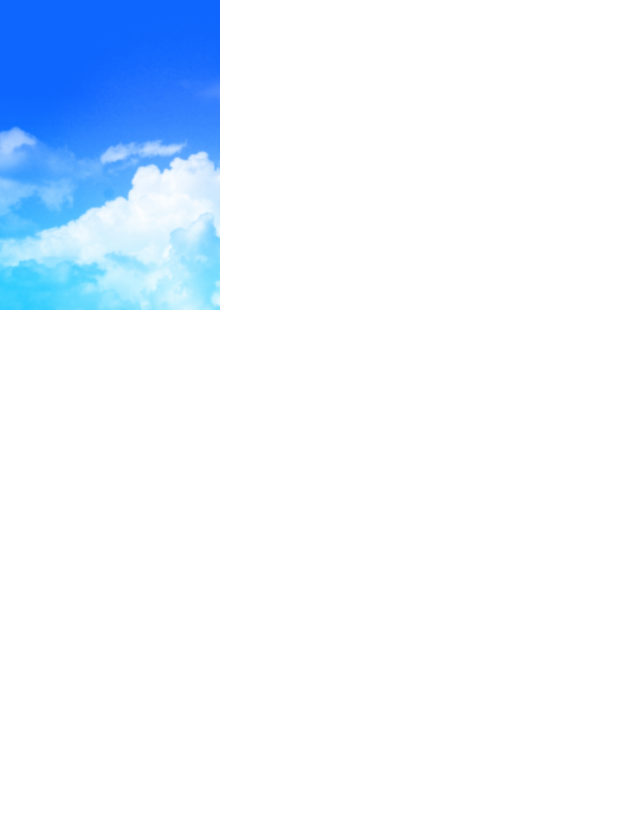
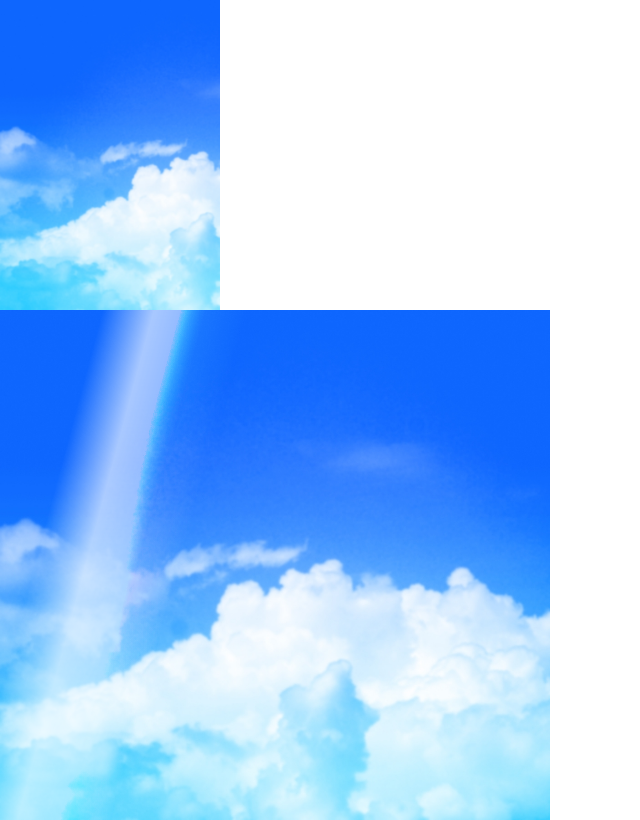
Before and after one commit to LeegwangYeol/cardpage, a React (Create React App) app: page / in a window 1280 px wide. Shown: the whole page, without its empty margins (0-640 px from the left). Built offline with nearby package versions, Linux system fonts and the light colour scheme.

Commit message:
카드 반짝임 효과 테스트

```diff
--- a/public/index.html
+++ b/public/index.html
@@ -17,5 +17,53 @@
   </head>
   <body>
     <div id="root"></div>
+    <div class="testcard">
+      <div class="overlay"></div>
+      <div class="card"></div>
+    </div>
   </body>
 </html>
+<style>
+  .testcard{
+    width: 550px;
+    height: 510px;
+  }
+  .card{
+    width: 100%;
+    height: 100%;
+
+    background-image: url('testview.jpg');
+    background-size: cover;
+
+  }
+  .overlay{
+    position : absolute;
+    width: 550px;
+    height: 510px;
+    background : linear-gradient(105deg,
+    transparent 40%,
+    rgba(255,219,112,0.8) 45%,
+    rgba(132, 50, 255 ,0.6) 50%,
+    transparent 54% );
+    filter: brightness(1.2) opacity(0.8);
+    mix-blend-mode: color-dodge;
+    background-size: 150% 150%;
+    background-position:  100%;
+  }
+</style>
+
+<script>
+var continer = document.querySelector('.testcard');
+var overlay = document.querySelector('.overlay');
+
+continer.addEventListener('mousemove', function(pos){
+  var x = pos.offsetX;
+  var y = pos.offsetY;
+  //console.log(x,y);
+  var rotatY = -1/20 * x + 20;
+  var rotatX = -1/20 * y + 20;
+  overlay.style = `background-position : ${x/10 + y/10}%`;
+  continer.style = `transform : perspective(300px) rotateY(${rotatY}deg) rotateX(${rotatX}deg)`;
+
+})
+</script>
--- a/src/App.css
+++ b/src/App.css
@@ -1,12 +1,3 @@
-.App {
-  text-align: center;
-}
-
-.App-logo {
-  height: 40vmin;
-  pointer-events: none;
-}
-
 .container{
 width: 220px;
 height: 310px;
@@ -19,33 +10,3 @@ height: 310px;
     background-image: url('testview.jpg');
     background-size: cover;
       }
-
-@media (prefers-reduced-motion: no-preference) {
-  .App-logo {
-    animation: App-logo-spin infinite 20s linear;
-  }
-}
-
-.App-header {
-  background-color: #282c34;
-  min-height: 100vh;
-  display: flex;
-  flex-direction: column;
-  align-items: center;
-  justify-content: center;
-  font-size: calc(10px + 2vmin);
-  color: white;
-}
-
-.App-link {
-  color: #61dafb;
-}
-
-@keyframes App-logo-spin {
-  from {
-    transform: rotate(0deg);
-  }
-  to {
-    transform: rotate(360deg);
-  }
-}
```
Also changed, not shown: public/testview.jpg (added).
